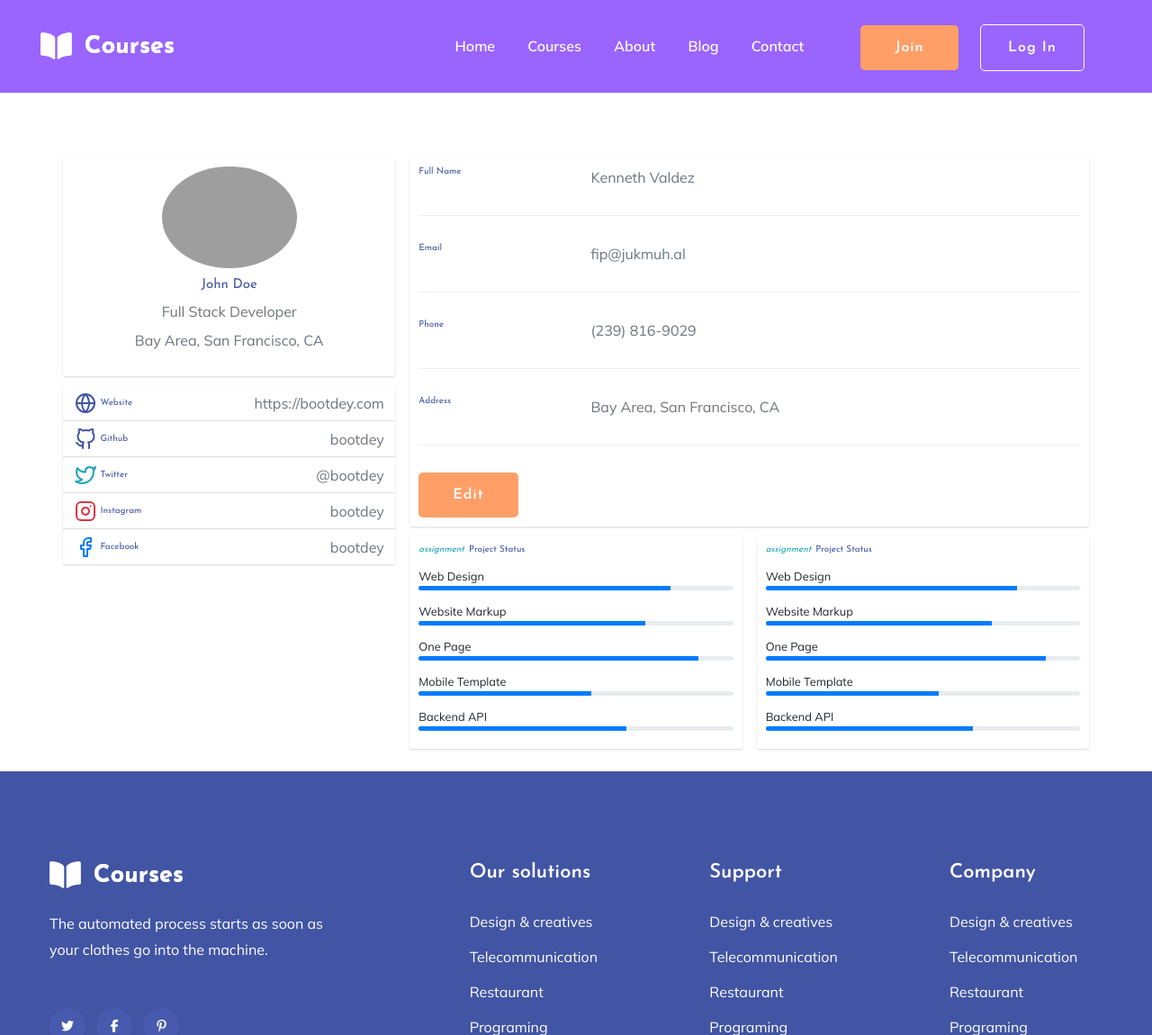
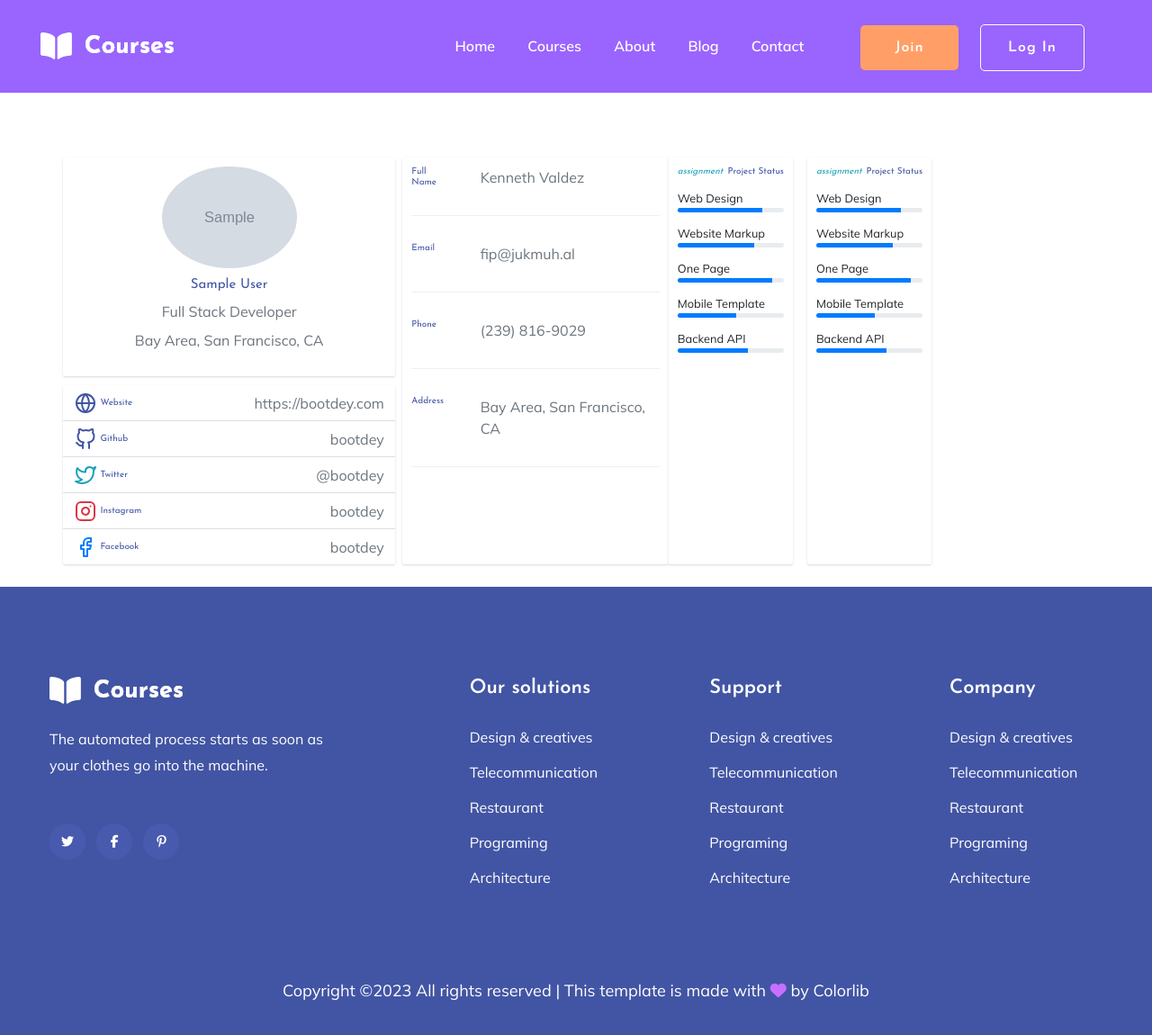
Before and after one commit to Rasikrr/django-courses-platform, a Django app: page /profile/sample in a window 1280 px wide. Shown: the top 1150 px of the page at 90% size. Run offline with Django 4.2, Linux system fonts and the light colour scheme; tables that the repository leaves empty hold one stand-in row (values such as "Sample post"); grey boxes marked "Sample" are stand-in pictures; some libraries are stand-ins or nearby versions; grey boxes are pictures that could not be loaded.

Commit message:
name confilct was solved, Prodfile view was added

```diff
--- a/authorization/forms.py
+++ b/authorization/forms.py
@@ -2,7 +2,7 @@ import base64
 import os
 from django import forms
 from django.contrib.auth import login, authenticate, get_user
-from core.models import CustomUser, Profile
+from core.models import CustomUser, ProfileModel
 from django.contrib.auth.hashers import make_password, check_password
 from django.contrib.auth.forms import AuthenticationForm, PasswordResetForm, PasswordChangeForm
 from django.core.exceptions import ValidationError
@@ -62,7 +62,7 @@ class SignUpForm(forms.ModelForm):
     # Custom method
     def create_profile(self):
         user = CustomUser.objects.get(email=self.cleaned_data.get("email"))
-        Profile.objects.create(user=user)
+        ProfileModel.objects.create(user=user)
 
 
 class SignInForm(AuthenticationForm):
--- a/authorization/views.py
+++ b/authorization/views.py
@@ -11,7 +11,7 @@ from django.contrib.auth import login, logout, authenticate
 from django.views.generic import CreateView, TemplateView
 from django.contrib.messages.views import SuccessMessageMixin
 from django.core.exceptions import ValidationError
-from core.models import Profile
+from core.models import ProfileModel
 from .forms import SignUpForm, SignInForm, ResetPasswordForm, ChangePasswordForm
 # Custom Mixin
 from mixins import TitleMixin
@@ -29,7 +29,6 @@ class SignUp(SuccessMessageMixin, TitleMixin, CreateView):
     def form_valid(self, form):
         response = super(SignUp, self).form_valid(form)
         user = form.save()
-        # profile = Profile.objects.create(user=user)
         login(self.request, user, backend="Django_courses_website.backends.EmailBackend")
         # Email Verification
         self.verification_email_sending(user=user)
--- a/core/admin.py
+++ b/core/admin.py
@@ -1,5 +1,5 @@
 from django.contrib import admin
-from .models import CustomUser, ContactMessage, Profile
+from .models import CustomUser, ContactMessage, ProfileModel
 
 # Register your models here.
 
@@ -16,7 +16,7 @@ class ContactMessageAdmin(admin.ModelAdmin):
     list_display_links = ("user", "name", "email")
 
 
-@admin.register(Profile)
+@admin.register(ProfileModel)
 class ProfileAdmin(admin.ModelAdmin):
     list_display = ("user", "github", "phone", "address")
     list_display_links = list_display
--- a/core/models.py
+++ b/core/models.py
@@ -31,7 +31,7 @@ class ContactMessage(models.Model):
         return f"Message from {self.name}, email: {self.email}"
 
 
-class Profile(models.Model):
+class ProfileModel(models.Model):
     user = models.ForeignKey(CustomUser, on_delete=models.CASCADE)
     profile_image = models.ImageField(upload_to="profile_images", default="img-profile-default.png")
     website = models.URLField(null=True, blank=True)
@@ -41,3 +41,6 @@ class Profile(models.Model):
     facebook = models.URLField(null=True, blank=True)
     address = models.CharField(max_length=256, null=True, blank=True)
     phone = models.CharField(max_length=50, null=True, blank=True)
+
+    def __str__(self):
+        return f"Profile of user: {self.user}"
--- a/core/views.py
+++ b/core/views.py
@@ -6,7 +6,7 @@ from django.views.generic import CreateView, TemplateView, UpdateView
 from django.views import View
 from django.http import JsonResponse, HttpRequest
 from .forms import ContactForm
-from .models import ContactMessage
+from .models import ContactMessage, CustomUser, ProfileModel
 from mixins import TitleMixin
 
 
@@ -14,6 +14,11 @@ from mixins import TitleMixin
 class Index(TitleMixin, TemplateView):
     template_name = "index.html"
     title = "Main page | Courses"
+
+    def get_context_data(self, **kwargs):
+        context = super(Index, self).get_context_data(**kwargs)
+        print(self.request.user)
+        return context
 
 
 class About(TitleMixin, TemplateView):
@@ -41,3 +46,12 @@ class Contact(TitleMixin, CreateView):
 class Profile(TitleMixin, TemplateView):
     title = "Profile | Courses"
     template_name = "profile.html"
+
+    def get_context_data(self, **kwargs):
+        context = super(Profile, self).get_context_data(**kwargs)
+        username = self.kwargs.get("username")
+        user = CustomUser.objects.get(username=username)
+        context["user"] = user
+        profile = ProfileModel.objects.get(user=user)
+        context["profile"] = profile
+        return context
--- a/templates/base/base.html
+++ b/templates/base/base.html
@@ -79,7 +79,7 @@
                                                 <li><a href="{% url 'contact' %}">Contact</a></li>
                                                 <!-- Button -->
                                                 {% if request.user.is_authenticated %}
-                                                    <i class="fa-regular fa-user" style="color: #fff; font-size: 24px"></i>
+                                                    <a href="{% url 'profile' username=request.user.username %}"><i class="fa-regular fa-user" style="color: #fff; font-size: 24px"></i></a>
                                                     <li class="button-header"><a href="{% url 'logout' %}" class="btn btn3">Log Out</a></li>
                                                 {% else %}
                                                     <li class="button-header margin-left "><a href="{% url 'signup' %}" class="btn">Join</a></li>
--- a/templates/profile.html
+++ b/templates/profile.html
@@ -14,15 +14,15 @@ W
 {#            </ol>#}
 {#          </nav>#}
 {#          <!-- /Breadcrumb -->#}
-
+        <form method="POST">
           <div class="row gutters-sm">
             <div class="col-md-4 mb-3">
               <div class="card">
                 <div class="card-body">
                   <div class="d-flex flex-column align-items-center text-center">
-                    <img src="https://bootdey.com/img/Content/avatar/avatar7.png" alt="Admin" class="rounded-circle" width="150">
+                    <img src="{{ profile.profile_image.url }}" alt="Admin" class="rounded-circle" width="150">
                     <div class="mt-3">
-                      <h4>John Doe</h4>
+                      <h4>{{ user.first_name }} {{ user.last_name }}</h4>
                       <p class="text-secondary mb-1">Full Stack Developer</p>
                       <p class="text-muted font-size-sm">Bay Area, San Francisco, CA</p>
                     </div>
@@ -54,7 +54,7 @@ W
                 </ul>
               </div>
             </div>
-            <div class="col-md-8">
+            <form class="col-md-8">
               <div class="card mb-3">
                 <div class="card-body">
                   <div class="row">
@@ -93,13 +93,16 @@ W
                     </div>
                   </div>
                   <hr>
+                    {% if request.user.is_authenticated and request.user == user %}
                   <div class="row">
                     <div class="col-sm-12">
                       <a class="btn btn-info " target="__blank" href="https://www.bootdey.com/snippets/view/profile-edit-data-and-skills">Edit</a>
                     </div>
                   </div>
+                    {% endif %}
                 </div>
               </div>
+            </form>
 
               <div class="row gutters-sm">
                 <div class="col-sm-6 mb-3">
```
Also changed, not shown: core/migrations/0009_rename_profile_profilemodel.py (added).
